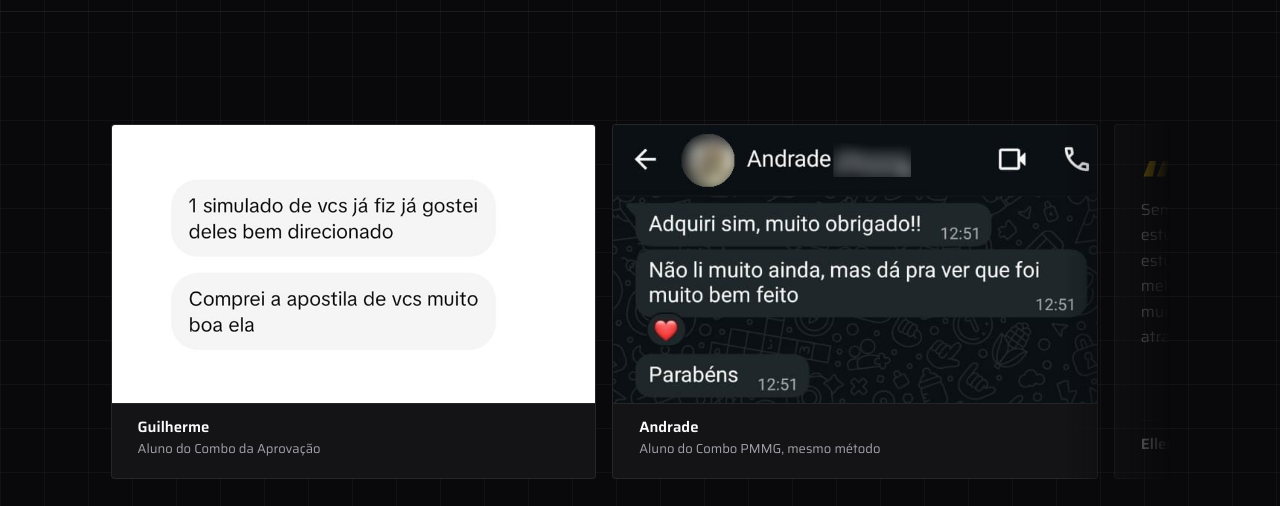
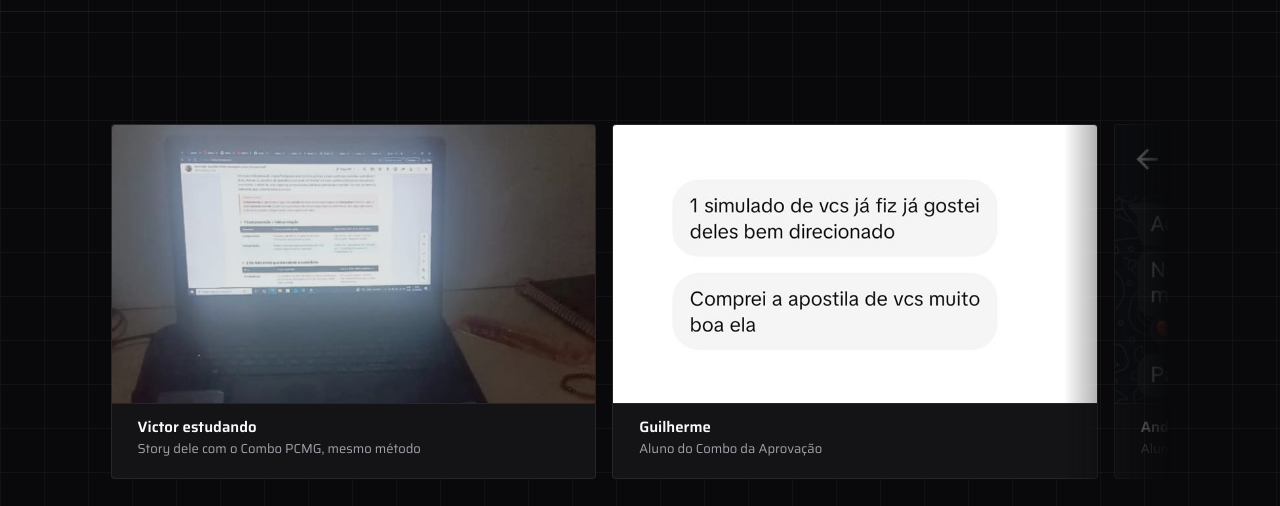
Before and after one commit to Dispos1tivo/PMPE-metodo-da-aprovacao, a plain HTML site: page index.html in a window 1280 px wide. Shown: the part 11100-11606 px from the top of the page. Drawn offline with Linux system fonts and the light colour scheme; a script that the page names is missing.

Commit message:
Foto do story do Victor estudando no carrossel de depoimentos
Co-Authored-By: Claude Opus 5.5 <noreply@anthropic.com>

```diff
--- a/index.html
+++ b/index.html
@@ -281,6 +281,9 @@
   .qcard.shot{padding:0;gap:0;grid-template-rows:1fr auto;overflow:hidden}
   .qcard.shot picture{display:flex;align-items:center;background:#0B141A}
   .qcard.shot.ig picture{background:#fff}
+  /* foto (story): preenche o card sem mudar a altura do carrossel */
+  .qcard.shot.foto picture{position:relative;display:block}
+  .qcard.shot.foto img{position:absolute;inset:0;height:100%;object-fit:cover;object-position:50% 0}
   .qcard.shot img{display:block;width:100%;height:auto}
   .qcard.shot .who{padding:14px 26px 20px}
   .car-nav{display:flex;justify-content:center;align-items:center;gap:16px;margin-top:26px}
@@ -865,6 +868,7 @@
   <div class="in">
     <div class="car" id="car">
       <figure class="qcard shot" style="margin:0"><picture><img src="assets/depoimentos/victor.jpg" alt="Print de conversa no WhatsApp. Victor escreve: Os seus PDF são incríveis, viu. É muito bem explicado e dá pra aprender tudo perfeitamente." width="738" height="332" loading="lazy" decoding="async"></picture><figcaption class="who">Victor<span>Aluno do Combo PCMG, mesmo método</span></figcaption></figure>
+      <figure class="qcard shot foto" style="margin:0"><picture><img src="assets/depoimentos/victor-estudando.jpg" alt="Foto do story do Victor: notebook aberto na apostila em PDF, à noite, com o caderno de anotações e canetas ao lado." width="738" height="650" loading="lazy" decoding="async"></picture><figcaption class="who">Victor estudando<span>Story dele com o Combo PCMG, mesmo método</span></figcaption></figure>
       <figure class="qcard shot ig" style="margin:0"><picture><img src="assets/depoimentos/guilherme.jpg" alt="Print de conversa no Instagram. Guilherme escreve: 1 simulado de vocês já fiz, já gostei deles, bem direcionado. Comprei a apostila de vocês, muito boa ela." width="738" height="284" loading="lazy" decoding="async"></picture><figcaption class="who">Guilherme<span>Aluno do Combo da Aprovação</span></figcaption></figure>
       <figure class="qcard shot" style="margin:0"><picture><source media="(max-width:760px)" srcset="assets/depoimento-whatsapp-m.jpg" width="738" height="699"><img src="assets/depoimento-whatsapp.jpg" alt="Print de conversa no WhatsApp. Andrade escreve: Adquiri sim, muito obrigado!! Não li muito ainda, mas dá pra ver que foi muito bem feito. Parabéns." width="650" height="374" loading="lazy" decoding="async"></picture><figcaption class="who">Andrade<span>Aluno do Combo PMMG, mesmo método</span></figcaption></figure>
       <figure class="qcard" style="margin:0"><span class="qm" aria-hidden="true">“</span><blockquote class="qtxt">Sempre achei que precisava passar o dia inteiro estudando para evoluir. Depois que organizei meus estudos com esse material, comecei a aproveitar muito melhor o tempo que tinha. Hoje consigo estudar com muito mais foco e sem aquela sensação de estar sempre atrasada.</blockquote><figcaption class="who">Ellen Souza</figcaption></figure>
```
Also changed, not shown: assets/depoimentos/victor-estudando.jpg (added).
